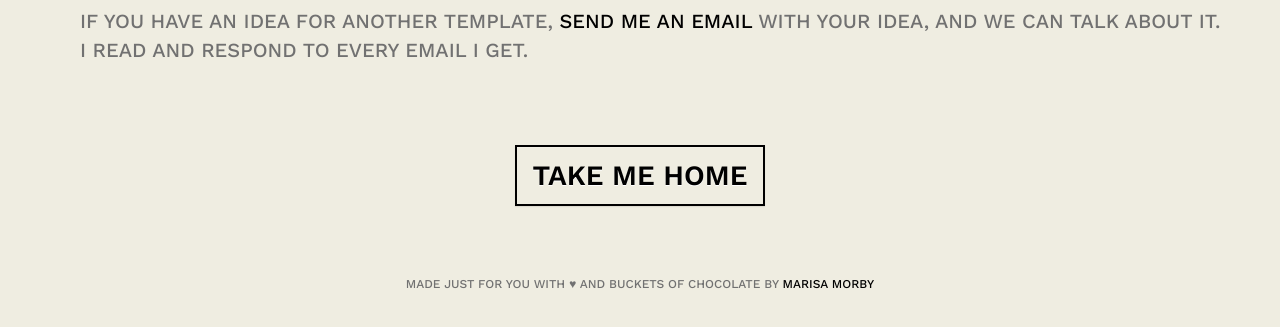
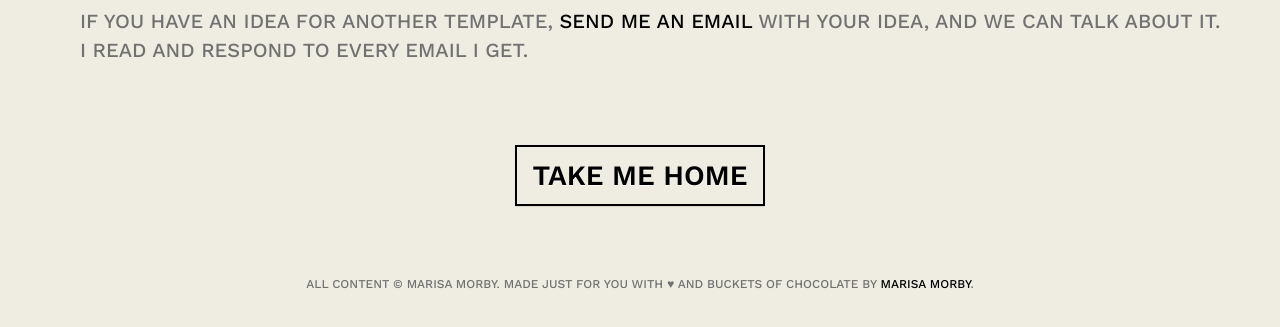
Before and after one commit to marisamorby/Unfuck-My-Email, a plain HTML site: page about.html in a window 1280 px wide. Shown: the part 451-778 px from the top of the page. Drawn offline with nearby package versions, Linux system fonts and the light colour scheme.

Commit message:
Added copyright info.

```diff
--- a/about.html
+++ b/about.html
@@ -55,7 +55,7 @@
             </div>
     </div>
      <div class="container">
-        <p class="footer-text">Made just for you with &hearts; and buckets of chocolate by <a class="footer-link" href="http://www.marisamorby.com">Marisa Morby</a></p>
+        <p class="footer-text">All Content &copy; Marisa Morby. Made just for you with &hearts; and buckets of chocolate by <a class="footer-link" href="http://www.marisamorby.com">Marisa Morby</a>.</p>
     </div>
 
 
```
Also changed, not shown: index.html (+1 -1 lines), questions.html (+1 -1 lines).
